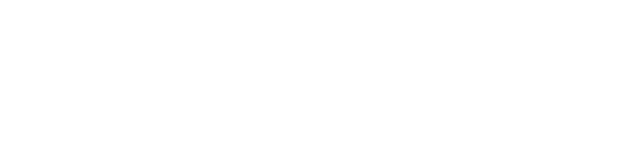
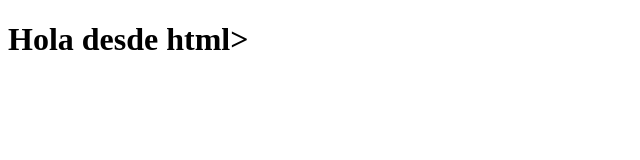
Before and after one commit to Cleidys/git-tutorial, a plain HTML site: page index.html in a window 1280 px wide. Shown: the whole page, without its empty margins (0-640 px from the left). Drawn offline with Linux system fonts and the light colour scheme.

Commit message:
agregamos un h1

```diff
--- a/index.html
+++ b/index.html
@@ -7,6 +7,7 @@
 <title>Documento</title>
 </head>
 <body>
+    <h1>Hola desde html></h1>
 
 </body>
 </html>
```
